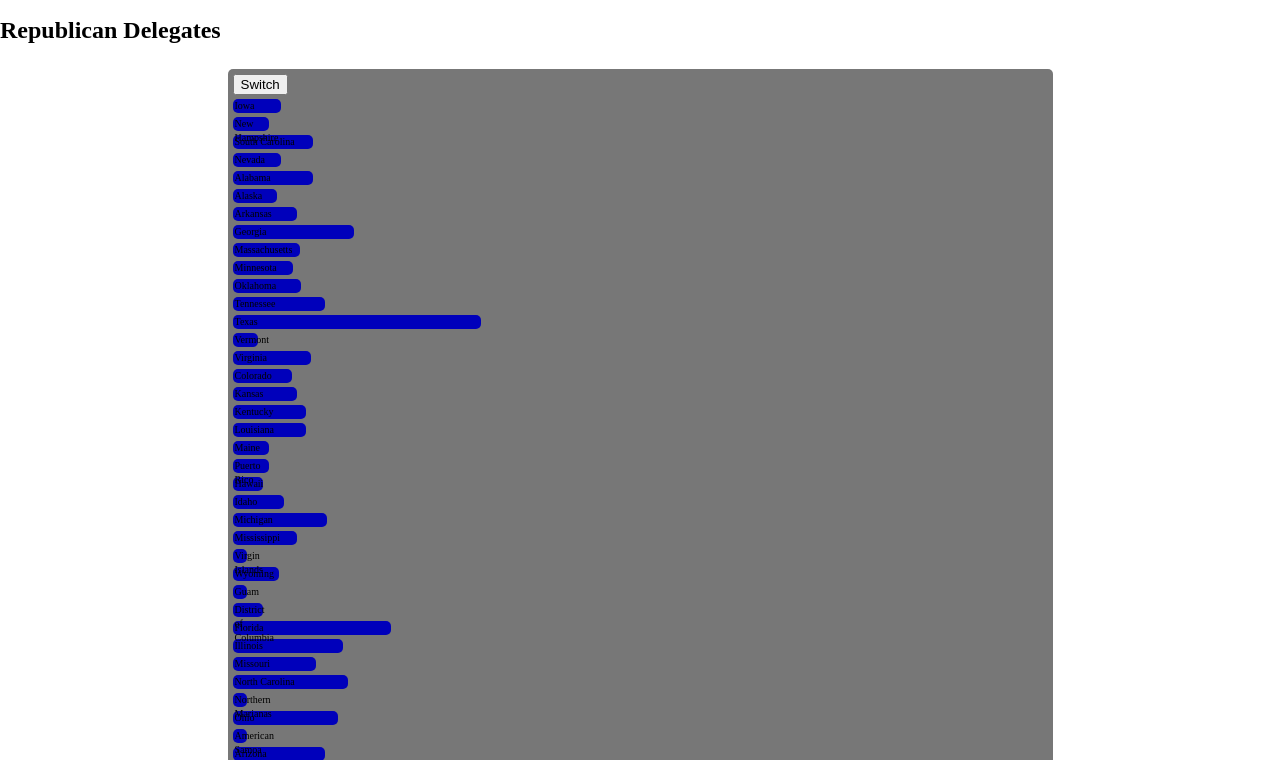
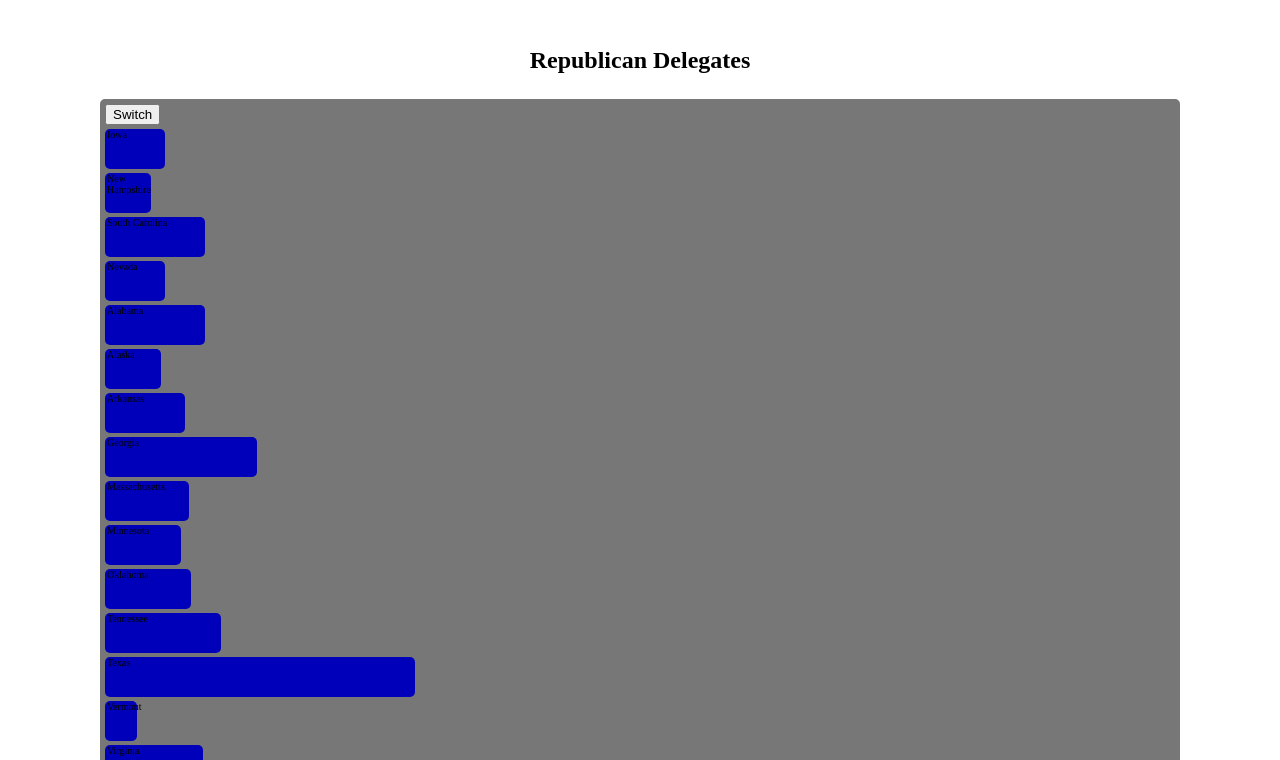
Before and after one commit to omgimanerd/softdev, a website: page hw05/index.html in a window 1280 px wide. Shown: the part 40-800 px from the top of the page. Drawn offline with nearby package versions, Linux system fonts and the light colour scheme.

Commit message:
styles and sizing'

```diff
--- a/hw05/css/style.css
+++ b/hw05/css/style.css
@@ -24,7 +24,7 @@ h1 {
 }
 
 #container {
-  width: 825px;
+  width: 1080px;
   background-color: #777;
   padding: 5px;
   margin: 25px auto;
@@ -32,11 +32,15 @@ h1 {
 }
 
 #container div {
-  height: 14px;
-  line-height: 14px;
+  height: 40px;
   margin: 4px 0px;
   padding: 0px 2px;
   border-radius: 5px;
   font-size: 10px;
   font-family: "Comic Sans";
 }
+
+#title {
+  text-align: center;
+  margin: 50px auto 0px;
+}
--- a/hw05/index.html
+++ b/hw05/index.html
@@ -9,7 +9,7 @@
 
     <h1>Republican/Democrat Doots and Dings</h1>
 
-    <h2>Republican Delegates</h2>
+    <h2 id='title'>Republican Delegates</h2>
 
     <div id="container">
       <button id="switch">Switch</button>
--- a/hw05/index.js
+++ b/hw05/index.js
@@ -9,7 +9,7 @@ window.addEventListener('load', function() {
 
   var getScaledWidth = d3.scale.linear()
     .domain([0, 500])
-    .range([0, 800]);
+    .range([0, 1000]);
   var graph = container.selectAll('div').data(delegateData).enter();
 
   graph.append('div').text(function(data, index) {
@@ -34,6 +34,11 @@ window.addEventListener('load', function() {
         return '#0000bb';
       });
 
+    if (republicans) {
+      d3.select('#title').text('Democratic Delegates');
+    } else {
+      d3.select('#title').text('Republican Delegates');
+    }
 
     republicans = !republicans;
   });
```
